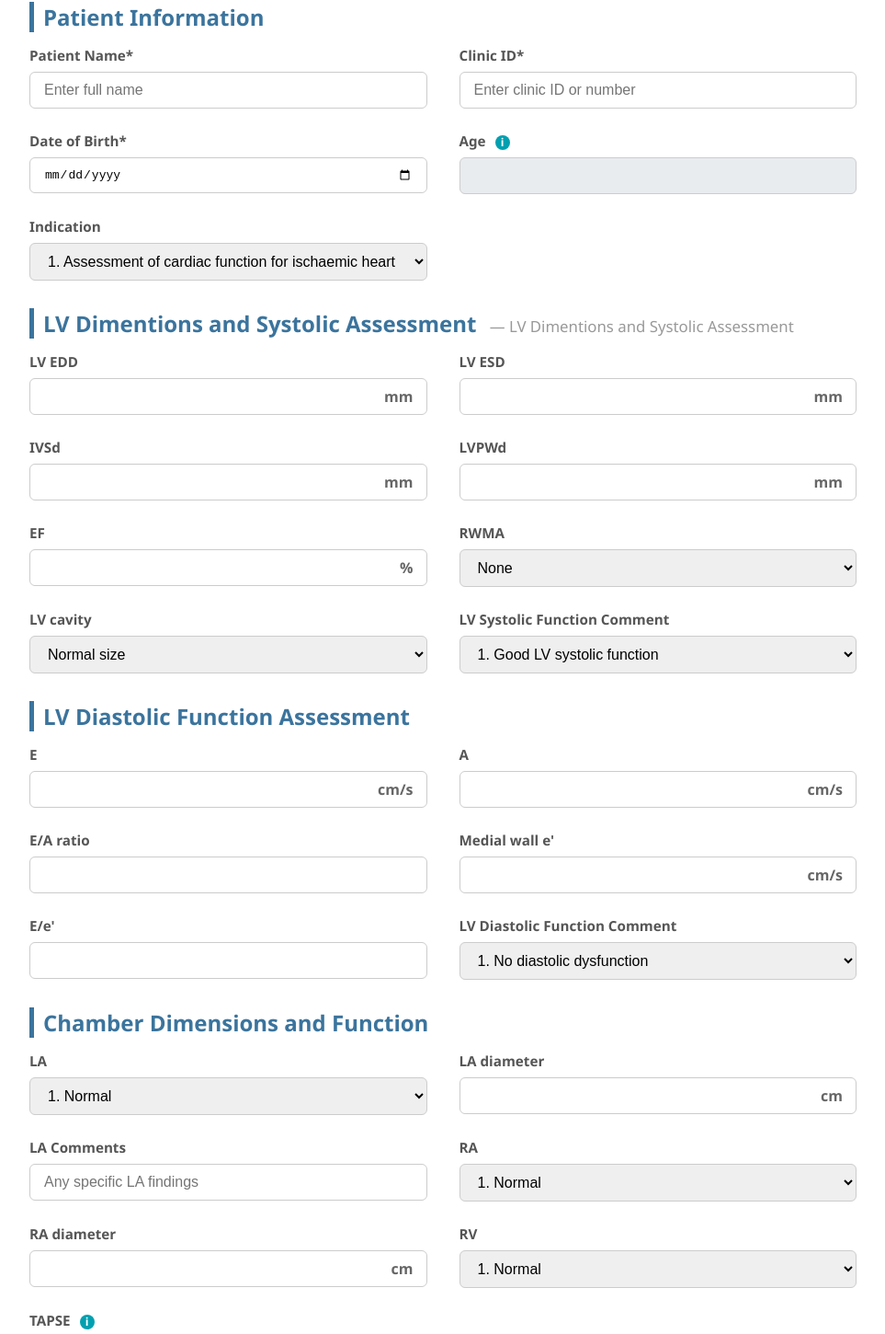
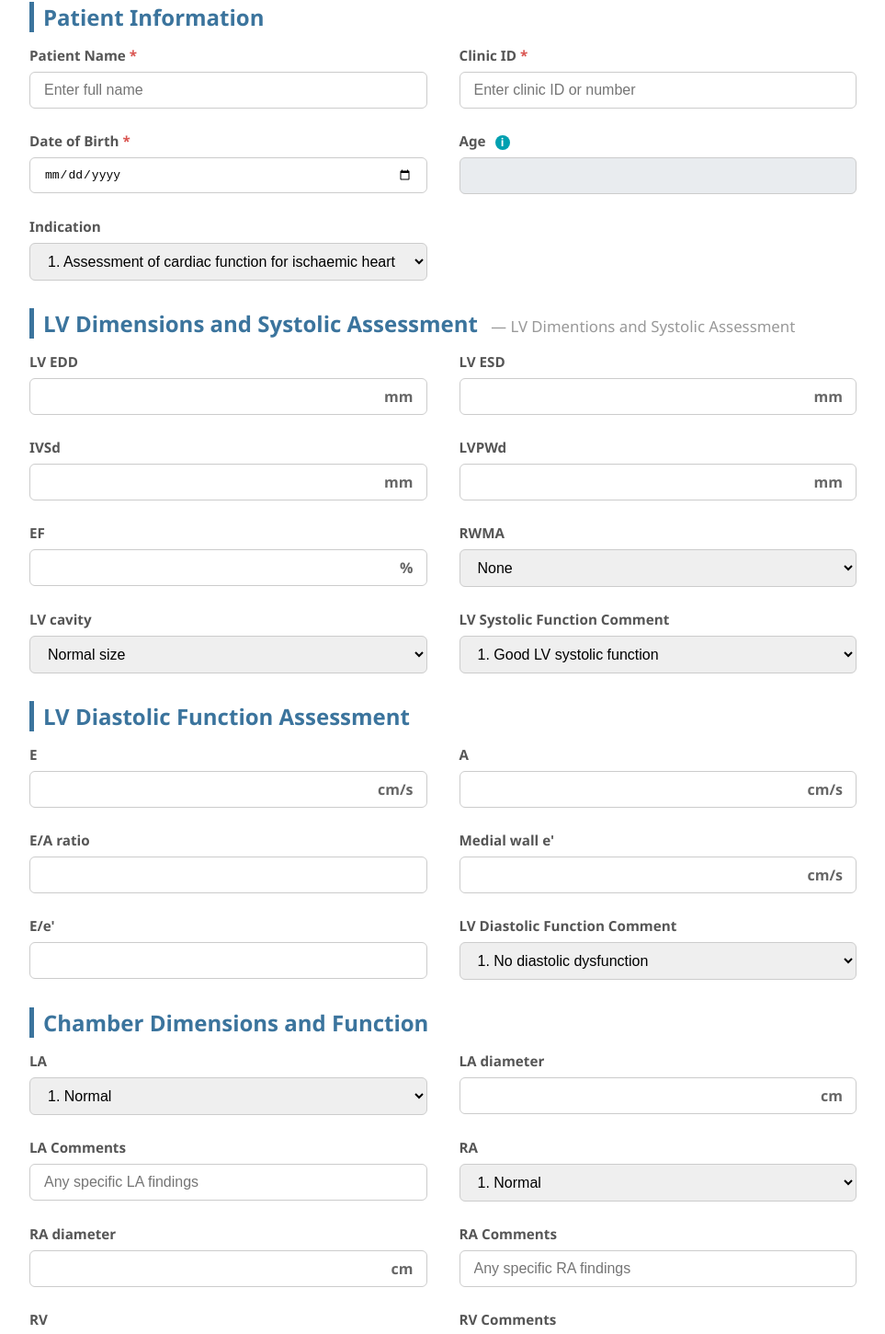
Before and after one commit to RevokeX/nhsl-echo-cardio, a React (Vite) app in the folder echo-dashboard/: page / in a window 1280 px wide. Shown: the part 242-1692 px from the top of the page at 92% size, without its empty margins (158-1121 px from the left). Built offline with nearby package versions, Linux system fonts and the light colour scheme.

Commit message:
Minor changes

```diff
--- a/echo-dashboard/src/EchoReportForm.jsx
+++ b/echo-dashboard/src/EchoReportForm.jsx
@@ -1,6 +1,8 @@
 /**
  * EchoReportForm.jsx
- * FIXED: Conditional Effusion Measurement fields now render immediately after the Pericardium field.
+ * REFACTORED: The rendering logic is now simplified. The component loops through all
+ * fields, and the InputRenderer component is responsible for handling the
+ * conditional visibility of each field.
  */
 import React, { useState, useEffect, useCallback } from 'react';
 import InputRenderer from './InputRenderer';
@@ -11,7 +13,7 @@ import {
     PRE_OP_OPTION_VALUE,
     PATIENT_INFO_HEADING,
     LV_DIMENSIONS_HEADING,
-    SUMMARY_HEADING // ADDED FOR CONDITIONAL RENDERING
+    SUMMARY_HEADING
 } from './config';
 import './index.css';
 
@@ -38,12 +40,10 @@ const EchoReportForm = () => {
 
     const SCORE_FIELDS = ['Score Thickening', 'Score Calcification', 'Score Sub valvular', 'Score Pliability'];
 
-    // Conditional state for Pericardium (used for logic in the summary section)
-    const hasPericardialEffusion = formData['Pericardium'] && formData['Pericardium'] !== '1. No effusion';
     const isIntervention = formData['Indication'] === INTERVENTION_OPTION_VALUE;
     const isPreOp = formData['Indication'] === PRE_OP_OPTION_VALUE;
 
-    // --- EFFECTS ---
+    // --- EFFECTS (Unchanged) ---
     useEffect(() => {
         const age = calculateAge(formData['DOB']);
         if (age.toString() !== formData['Age']) {
@@ -65,7 +65,7 @@ const EchoReportForm = () => {
     }, [formData['Score Thickening'], formData['Score Calcification'], formData['Score Sub valvular'], formData['Score Pliability']]);
 
 
-    // Handle input changes
+    // --- EVENT HANDLERS (Unchanged) ---
     const handleChange = useCallback((e) => {
         const { name, value } = e.target;
         const newValue = (name.startsWith('Score') || name === 'E' || name === 'A') ? (value === '' ? '' : value.toString()) : value;
@@ -77,7 +77,6 @@ const EchoReportForm = () => {
         setSubmissionMessage(null);
     }, []);
 
-    // Handle form submission and validation
     const handleSubmit = (e) => {
         e.preventDefault();
 
@@ -102,15 +101,9 @@ const EchoReportForm = () => {
         setSubmissionMessage({ type: 'success', text: 'Echo Report details submitted successfully! (Check console for data)' });
     };
 
-    // --- Data preparation for rendering ---
-
-    // 1. Separate all conditional fields for easier lookup
-    const conditionalFields = FORM_FIELDS.filter(field => field.isConditional);
-
-    // 2. Group all *non-conditional* fields into sections
-    const sections = FORM_FIELDS
-        .filter(field => !field.isConditional)
-        .reduce((acc, field) => {
+    // --- REFACTORED: Data preparation for rendering ---
+    // Group ALL fields (including conditional ones) into sections.
+    const sections = FORM_FIELDS.reduce((acc, field) => {
         const sectionName = field.section;
         if (!acc[sectionName]) {
             acc[sectionName] = [];
@@ -118,20 +111,6 @@ const EchoReportForm = () => {
         acc[sectionName].push(field);
         return acc;
     }, {});
-
-    // 3. Create an ordered list of all fields for the Summary section
-    const summaryFieldsInOrder = FORM_FIELDS.filter(f => f.section === SUMMARY_HEADING);
-
-    // Function to render a single field using the external renderer
-    const renderField = (field) => (
-        <InputRenderer
-            key={field.name}
-            field={field}
-            formData={formData}
-            handleChange={handleChange}
-        />
-    );
-
 
     // --- JSX RETURN (THE FORM LAYOUT) ---
     return (
@@ -148,6 +127,7 @@ const EchoReportForm = () => {
                     </div>
                 )}
 
+                {/* --- SIMPLIFIED: Rendering Loop --- */}
                 {Object.keys(sections).map(sectionName => {
                     if (sections[sectionName].length === 0) return null;
 
@@ -161,50 +141,18 @@ const EchoReportForm = () => {
                             </h2>
 
                             <div className="form-grid">
-
-                                {sectionName === SUMMARY_HEADING ? (
-
-                                    // *** NEW LOGIC: Iterate over ALL Summary fields in order ***
-                                    summaryFieldsInOrder.map(field => {
-                                        if (!field.isConditional) {
-                                            // Render all non-conditional summary fields (Pericardium, Conclusion, etc.)
-                                            return renderField(field);
-                                        }
-
-                                        // Handle Pericardium conditional fields
-                                        if (field.conditionField === 'Pericardium' && hasPericardialEffusion) {
-                                            return renderField(field);
-                                        }
-
-                                        return null;
-                                    })
-
-                                ) : (
-
-                                    // *** OLD LOGIC: Render non-conditional fields for all other sections ***
-                                    sections[sectionName].map(renderField)
-
-                                )}
-
-                                {/* --- CONDITIONAL RENDERING BLOCK (Only needed for Patient Info now) --- */}
-                                {sectionName === PATIENT_INFO_HEADING && (
-                                    <>
-                                        {/* 1. Date of Intervention */}
-                                        {isIntervention &&
-                                            conditionalFields
-                                                .filter(f => f.conditionValue === INTERVENTION_OPTION_VALUE)
-                                                .map(renderField)
-                                        }
-                                        {/* 2. Pre-Op Specify */}
-                                        {isPreOp &&
-                                            conditionalFields
-                                                .filter(f => f.conditionValue === PRE_OP_OPTION_VALUE)
-                                                .map(renderField)
-                                        }
-                                    </>
-                                )}
-                                {/* REMOVED the old SUMMARY_HEADING conditional block here */}
-
+                                {/* This now maps over ALL fields for the section.
+                                  The InputRenderer component decides if a field should be
+                                  visible based on its own conditional logic.
+                                */}
+                                {sections[sectionName].map(field => (
+                                    <InputRenderer
+                                        key={field.name}
+                                        field={field}
+                                        formData={formData}
+                                        handleChange={handleChange}
+                                    />
+                                ))}
                             </div>
                         </React.Fragment>
                     );
--- a/echo-dashboard/src/config.js
+++ b/echo-dashboard/src/config.js
@@ -2,7 +2,7 @@
 
 // --- SECTION HEADINGS ---
 export const PATIENT_INFO_HEADING = 'Patient Information';
-export const LV_DIMENSIONS_HEADING = 'LV Dimentions and Systolic Assessment';
+export const LV_DIMENSIONS_HEADING = 'LV Dimensions and Systolic Assessment';
 export const DIASTOLIC_HEADING = 'LV Diastolic Function Assessment';
 export const CHAMBER_HEADING = 'Chamber Dimensions and Function';
 export const MITRAL_HEADING = 'Mitral Valve Assessment';
@@ -72,7 +72,7 @@ export const FORM_FIELDS = [
     { name: 'Medial wall e\'', label: 'Medial wall e\'', type: 'number', section: DIASTOLIC_HEADING, isConditional: false, suffix: 'cm/s' },
     { name: 'E/e\'', label: 'E/e\'', type: 'number', section: DIASTOLIC_HEADING, isConditional: false },
     { name: 'Diastolic Comment', label: 'LV Diastolic Function Comment', type: 'select', section: DIASTOLIC_HEADING, isConditional: false,
-        options: ['1. No diastolic dysfunction', '2. Grade 1 diastolic dysfunction', '3. Grade 2 diastolic dysfunction', '3. Grade 3 diastolic dysfunction']
+        options: ['1. No diastolic dysfunction', '2. Grade 1 diastolic dysfunction', '3. Grade 2 diastolic dysfunction', '4. Grade 3 diastolic dysfunction']
     },
 
     // --- Chamber Dimensions and Function ---
@@ -85,9 +85,11 @@ export const FORM_FIELDS = [
         options: ['1. Normal', '2, Dilated']
     },
     { name: 'RA diameter', label: 'RA diameter', type: 'number', section: CHAMBER_HEADING, isConditional: false, suffix: 'cm' },
+        { name: 'RA Comments', label: 'RA Comments', type: 'text', section: CHAMBER_HEADING, isConditional: false, placeholder: 'Any specific RA findings' },
     { name: 'RV', label: 'RV', type: 'select', section: CHAMBER_HEADING, isConditional: false,
         options: ['1. Normal', '2. Dilated', '3. RV hypertrophy']
     },
+        { name: 'RV Comments', label: 'RV Comments', type: 'text', section: CHAMBER_HEADING, isConditional: false, placeholder: 'Any specific RV findings' },
     { name: 'TAPSE', label: 'TAPSE', type: 'number', section: CHAMBER_HEADING, isConditional: false, suffix: 'cm', tooltip: 'Tricuspid Annular Plane Systolic Excursion' },
 
     // --- Mitral Valve Assessment ---
@@ -99,7 +101,7 @@ export const FORM_FIELDS = [
     },
     { name: 'MV Comment on vegetation', label: 'Comment on vegetation', type: 'text', section: MITRAL_HEADING, isConditional: false, placeholder: 'Detailed description of vegetation' },
     { name: 'Mitral Regurgitation', label: 'Mitral Regurgitation', type: 'select', section: MITRAL_HEADING, isConditional: false,
-        options: ['1. No', '2. Trivail', '3. Mild', '4. Moderate', '5. Severe']
+        options: ['1. No', '2. Trivial', '3. Mild', '4. Moderate', '5. Severe']
     },
     { name: 'VC', label: 'VC', type: 'number', section: MITRAL_HEADING, isConditional: false, suffix: 'cm' },
     { name: 'EROA (PISA)', label: 'EROA (PISA)', type: 'number', section: MITRAL_HEADING, isConditional: false, suffix: 'cm²' },
@@ -139,14 +141,16 @@ export const FORM_FIELDS = [
     { name: 'LVOT diamater', label: 'LVOT diamater', type: 'number', section: AORTIC_HEADING, isConditional: false, suffix: 'mm' },
     { name: 'Regurgitant jet width', label: 'Regurgitant jet width', type: 'number', section: AORTIC_HEADING, isConditional: false,suffix: 'mm' },
     { name: 'Jet width/ LOVT diameter', label: 'Jet width/ LOVT diameter', type: 'number', section: AORTIC_HEADING, isConditional: false },
-    { name: 'Diastolic flow reversal in decending aorta', label: 'Diastolic flow reversal in decending aorta', type: 'select', section: AORTIC_HEADING, isConditional: false,
+    { name: 'Diastolic flow reversal in decending aorta', label: 'Diastolic flow reversal in decending aorta', type: 'select', section: AORTIC_HEADING,  isConditional: true,
+        conditionField: 'Aortic regurgitation',
+        conditionValue: ['2. Mild', '3. Moderate', '4. Severe'],
         options: ['1. Present', '2. Absent']
     },
     { name: 'Aortic stenosis', label: 'Aortic stenosis', type: 'select', section: AORTIC_HEADING, isConditional: false,
         options: ['1. No', '2. Mild', '3. Moderate', '4. Severe']
     },
     { name: 'Aortic valve maximum pressure gradient', label: 'Aortic valve maximum pressure gradient', type: 'number', section: AORTIC_HEADING, isConditional: false, suffix: 'mmHg' },
-    { name: 'Aortic valve minimum pressure gradient', label: 'Aortic valve minimum pressure gradient', type: 'number', section: AORTIC_HEADING, isConditional: false, suffix: 'mmHg' },
+    { name: 'Aortic valve mean pressure gradient', label: 'Aortic valve mean pressure gradient', type: 'number', section: AORTIC_HEADING, isConditional: false, suffix: 'mmHg' },
     { name: 'Aortic valve VTI', label: 'Aortic valve VTI', type: 'number', section: AORTIC_HEADING, isConditional: false, suffix: 'cm' },
     { name: 'LVOT VTI', label: 'LVOT VTI', type: 'number', section: AORTIC_HEADING, isConditional: false, suffix: 'cm' },
     { name: 'LVOT Diameter', label: 'LVOT Diameter', type: 'number', section: AORTIC_HEADING, isConditional: false, suffix: 'cm' },
@@ -172,6 +176,7 @@ export const FORM_FIELDS = [
     { name: 'Tricuspid stenosis', label: 'Tricuspid stenosis', type: 'select', section: TRICUSPID_HEADING, isConditional: false,
         options: ['1. No', '2. Mild', '3. Moderate', '4. Severe']
     },
+     { name: 'TV Comments', label: 'TV Comments', type: 'text', section: TRICUSPID_HEADING, isConditional: false, placeholder: 'Any specific TV findings' },
 
     // --- Pulmonary Valve Assessment ---
     { name: 'Pulmonary valve', label: 'Pulmonary valve', type: 'select', section: PULMONARY_HEADING, isConditional: false,
@@ -190,6 +195,7 @@ export const FORM_FIELDS = [
     { name: 'Pulmonary regurgitation', label: 'Pulmonary regurgitation', type: 'select', section: PULMONARY_HEADING, isConditional: false,
         options: ['1. No', '2. Mild', '3. Moderate', '4. Severe']
     },
+         { name: 'PV Comments', label: 'PV Comments', type: 'text', section: PULMONARY_HEADING, isConditional: false, placeholder: 'Any specific PV findings' },
 
     // --- Septal Assessment ---
     { name: 'Intra atrial septum', label: 'Intra atrial septum', type: 'select', section: SEPTAL_HEADING, isConditional: false,
@@ -222,10 +228,11 @@ export const FORM_FIELDS = [
         isConditional: true, conditionField: 'Pericardium', conditionValue: EFFUSION_OPTIONS, suffix: 'mm', tooltip: 'Measured depth in millimeters'
     },
 
-    { name: 'Conclusion', label: 'Conclusion', type: 'text', section: SUMMARY_HEADING, isConditional: false, placeholder: 'Overall final summary (Text Input)' },
+
     { name: 'LV systolic function summary', label: 'LV systolic function summary', type: 'text', section: SUMMARY_HEADING, isConditional: false, placeholder: 'LV systolic function summary' },
     { name: 'LV diastolic function summary', label: 'LV diastolic function summary', type: 'text', section: SUMMARY_HEADING, isConditional: false, placeholder: 'LV diastolic function summary' },
     { name: 'Valves summary', label: 'Valves summary', type: 'text', section: SUMMARY_HEADING, isConditional: false, placeholder: 'Valves summary' },
+    { name: 'Conclusion', label: 'Conclusion', type: 'text', section: SUMMARY_HEADING, isConditional: false, placeholder: 'Overall final summary' },
     { name: 'Recommendation', label: 'Recommendation', type: 'select', section: SUMMARY_HEADING, isConditional: false,
         options: ['1. Follow up Echo in 1 year', '2. Follow up Echo in 2 years', '3. Follow up Echo in 6 months', '4. For cardiac intervention']
     },
--- a/echo-dashboard/src/index.css
+++ b/echo-dashboard/src/index.css
@@ -1,73 +1,3 @@
-/* :root {
-  font-family: system-ui, Avenir, Helvetica, Arial, sans-serif;
-  line-height: 1.5;
-  font-weight: 400;
-
-  color-scheme: light dark;
-  color: rgba(255, 255, 255, 0.87);
-  background-color: #242424;
-
-  font-synthesis: none;
-  text-rendering: optimizeLegibility;
-  -webkit-font-smoothing: antialiased;
-  -moz-osx-font-smoothing: grayscale;
-}
-
-a {
-  font-weight: 500;
-  color: #646cff;
-  text-decoration: inherit;
-}
-a:hover {
-  color: #535bf2;
-}
-
-body {
-  margin: 0;
-  display: flex;
-  place-items: center;
-  min-width: 320px;
-  min-height: 100vh;
-}
-
-h1 {
-  font-size: 3.2em;
-  line-height: 1.1;
-}
-
-button {
-  border-radius: 8px;
-  border: 1px solid transparent;
-  padding: 0.6em 1.2em;
-  font-size: 1em;
-  font-weight: 500;
-  font-family: inherit;
-  background-color: #1a1a1a;
-  cursor: pointer;
-  transition: border-color 0.25s;
-}
-button:hover {
-  border-color: #646cff;
-}
-button:focus,
-button:focus-visible {
-  outline: 4px auto -webkit-focus-ring-color;
-}
-
-@media (prefers-color-scheme: light) {
-  :root {
-    color: #213547;
-    background-color: #ffffff;
-  }
-  a:hover {
-    color: #747bff;
-  }
-  button {
-    background-color: #f9f9f9;
-  }
-} */
-
-
 /* index.css */
 
 /* --- Base Styles & Typography --- */
@@ -294,3 +224,10 @@ input[disabled] {
   visibility: visible;
   opacity: 1; /* Fade in effect */
 }
+
+
+.required-star {
+  color: #d9534f; /* A shade of red */
+  margin-left: 4px;
+  font-weight: bold;
+}
```
Lines whose indentation alone changed are shown as unchanged.
